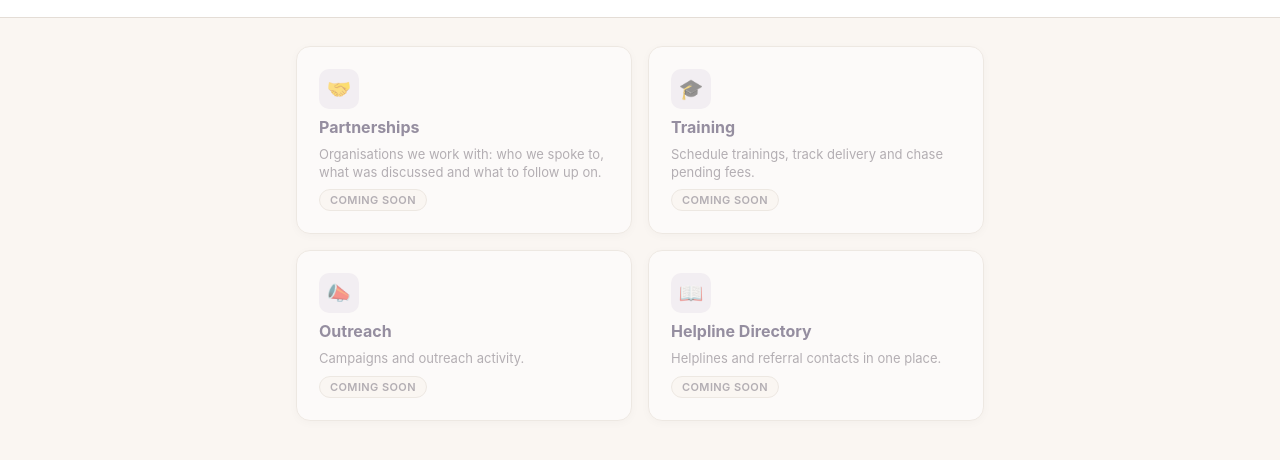
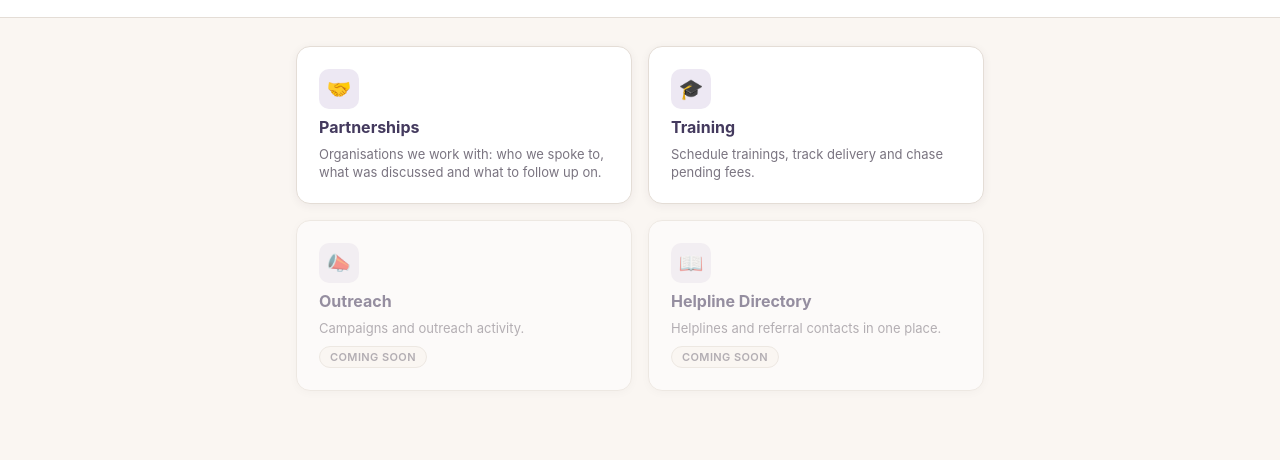
Before and after one commit to TheConnectHut/landing, a plain HTML site: page index.html in a window 1280 px wide. Shown: the part 62-522 px from the top of the page. Drawn offline with Linux system fonts and the light colour scheme.

Commit message:
added tool wise urls

```diff
--- a/index.html
+++ b/index.html
@@ -105,16 +105,16 @@ const HUB = {
   tools: [
     { title: 'Partnerships', icon: '🤝', status: 'live',
       desc: 'Organisations we work with: who we spoke to, what was discussed and what to follow up on.',
-      href: '', url: '' },
+      href: 'https://theconnecthut.github.io/CRM/', url: 'https://script.google.com/macros/s/AKfycbwWbRl8tQWw6UJDnXax_VoD8FLPfchrvabBcvDP4F7_mFpY9EtDdlA0Q4_I0vqEtM-1/exec' },
     { title: 'Training', icon: '🎓', status: 'live',
       desc: 'Schedule trainings, track delivery and chase pending fees.',
-      href: '', url: '' },
+      href: 'https://theconnecthut.github.io/Trainings/', url: 'https://script.google.com/macros/s/AKfycbwF46flvD45F0HBWpT9UbpwdLL_KJlQXlvkFYJUrqJo6lHJIjR201xtYIkEuzhci0f8/exec' },
     { title: 'Outreach', icon: '📣', status: 'soon',
       desc: 'Campaigns and outreach activity.',
       href: '', url: '' },
     { title: 'Helpline Directory', icon: '📖', status: 'soon',
       desc: 'Helplines and referral contacts in one place.',
-      href: '', url: '' }
+      href: 'https://theconnecthut.github.io/helplines/', url: '' }
   ]
 };
 
```
